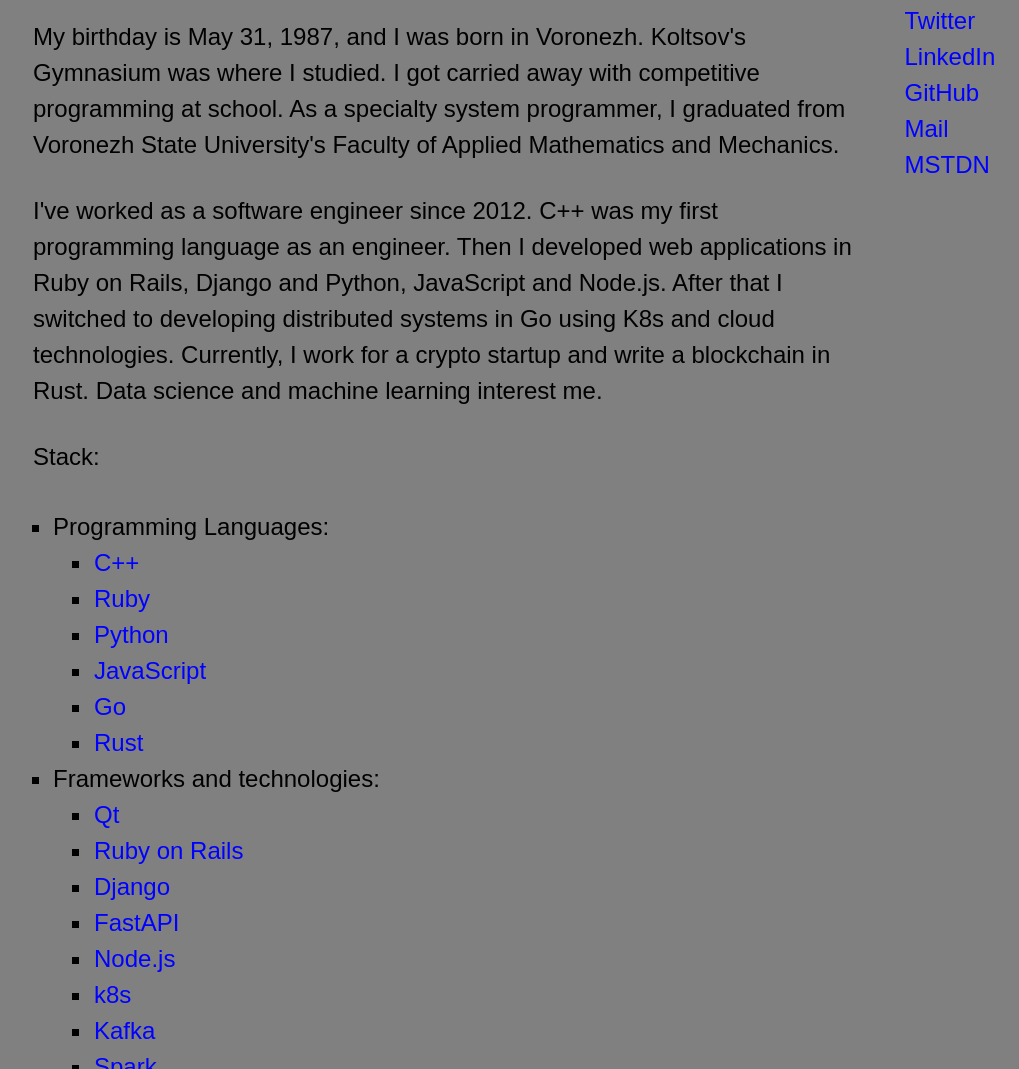
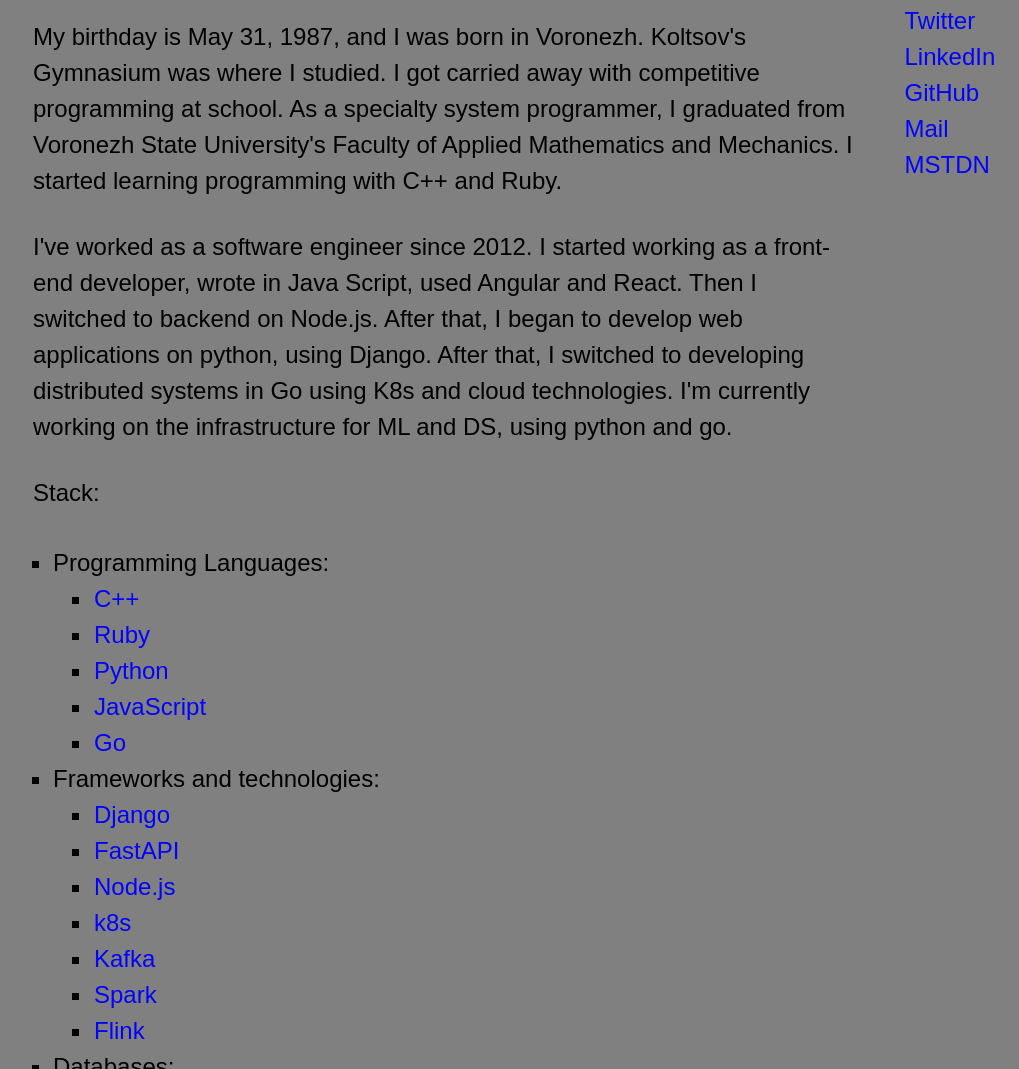
Before and after one commit to gorynych00/my-static-website, a website built with webpack: page dist/index.html in a window 1280 px wide. Shown: the part 375-1444 px from the top of the page, without its empty margins (45-1064 px from the left). Built offline with nearby package versions, Linux system fonts and the light colour scheme.

Commit message:
update 2023.02.16

```diff
--- a/dist/index.html
+++ b/dist/index.html
@@ -38,15 +38,16 @@
           My birthday is May 31, 1987, and I was born in Voronezh.
           Koltsov's Gymnasium was where I studied. I got carried away with сompetitive programming at school.
           As a specialty system programmer, I graduated from Voronezh State University's Faculty of Applied Mathematics and Mechanics.
+          I started learning programming with C++ and Ruby.
         </p>
 
         <p>
           I've worked as a software engineer since 2012.
-          C++ was my first programming language as an engineer.
-          Then I developed web applications in Ruby on Rails, Django and Python, JavaScript and Node.js.
-          After that I switched to developing distributed systems in Go using K8s and cloud technologies.
-          Currently, I work for a crypto startup and write a blockchain in Rust.
-          Data science and machine learning interest me.
+          I started working as a front-end developer, wrote in Java Script, used Angular and React.
+          Then I switched to backend on Node.js.
+          After that, I began to develop web applications on python, using Django.
+          After that, I switched to developing distributed systems in Go using K8s and cloud technologies.
+          I'm currently working on the infrastructure for ML and DS, using python and go.
         </p>
 
         <p>Stack:</p>
@@ -69,19 +70,10 @@
               <li>
                 <a href="https://go.dev/">Go</a>
               </li>
-              <li>
-                <a href="https://www.rust-lang.org/">Rust</a>
-              </li>
             </ul>
           </li>
           <li>Frameworks and technologies:
             <ul>
-              <li>
-                <a href="https://www.qt.io/">Qt</a>
-              </li>
-              <li>
-                <a href="https://rubyonrails.org/">Ruby on Rails</a>
-              </li>
               <li>
                 <a href="https://www.djangoproject.com/">Django</a>
               </li>
```
